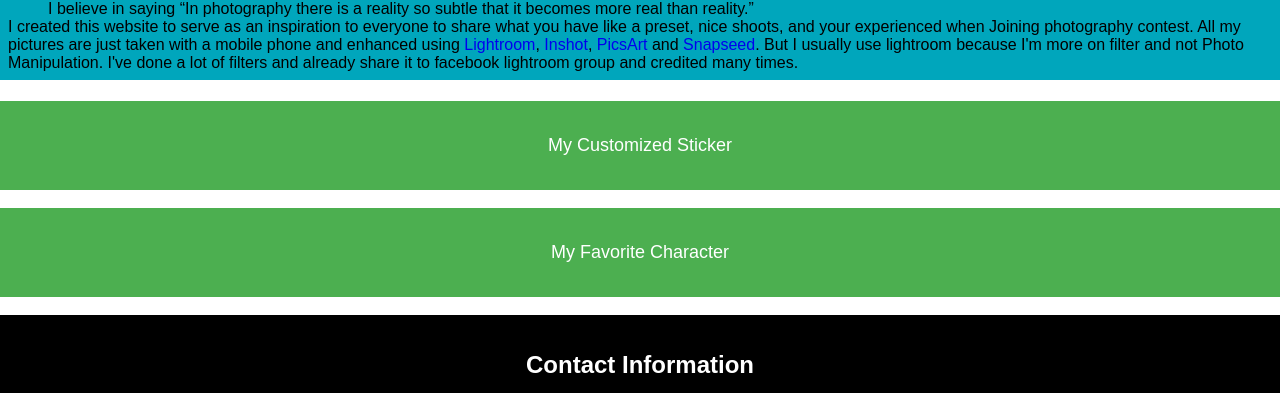
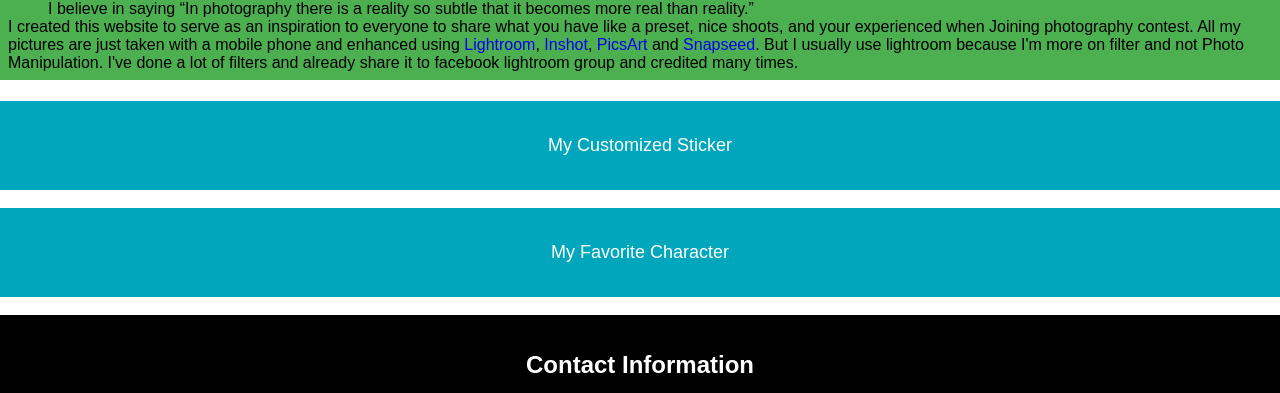
Before and after one commit to jomari00312/blog-site, a plain HTML site: page index.html in a window 1280 px wide. Shown: the part 1494-1887 px from the top of the page. Drawn offline with Linux system fonts and the light colour scheme.

Commit message:
Update index.html

```diff
--- a/index.html
+++ b/index.html
@@ -8,7 +8,7 @@
  <link rel="stylesheet" href="https://cdnjs.cloudflare.com/ajax/libs/font-awesome/4.7.0/css/font-awesome.min.css">
 <style>
 .txt-15{
-      background-color: #00A6BC;
+      background-color: #4CAF50;
       padding: 8px;
       margin: 3px 0px;
     }
@@ -17,7 +17,7 @@
   display: block;
   width: 100%;
   border: none;
-  background-color: #4CAF50;
+  background-color: #00A6BC;
   color: white;
   padding: 34px 28px;
   font-size: 18px;
@@ -81,7 +81,6 @@
 <p style="color:white"> Designed by: Jomari Catabay |  I.T Student | Pangasinan State University <br>
 Build Date: May 29, 2020
                 </div>
-
             </div>
         </footer>
 </body>
```
